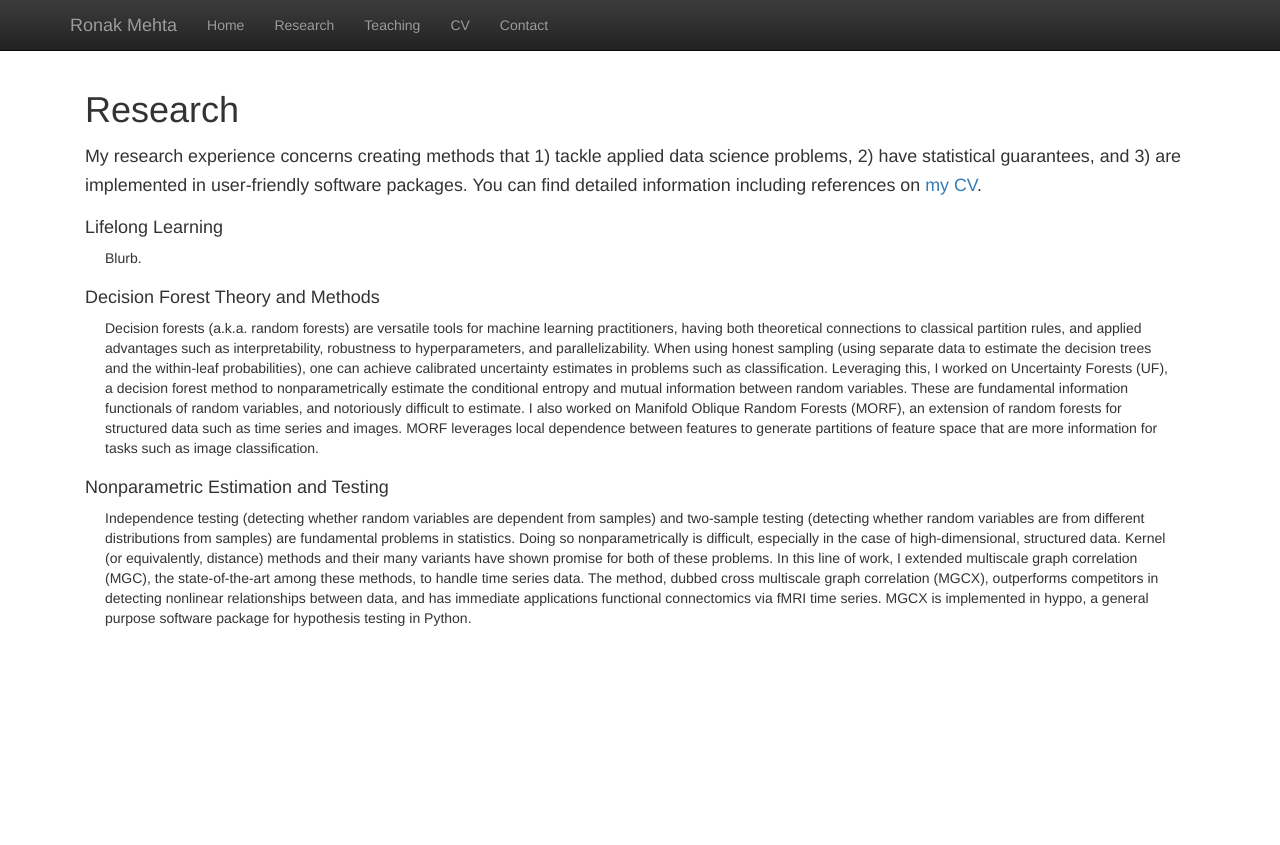
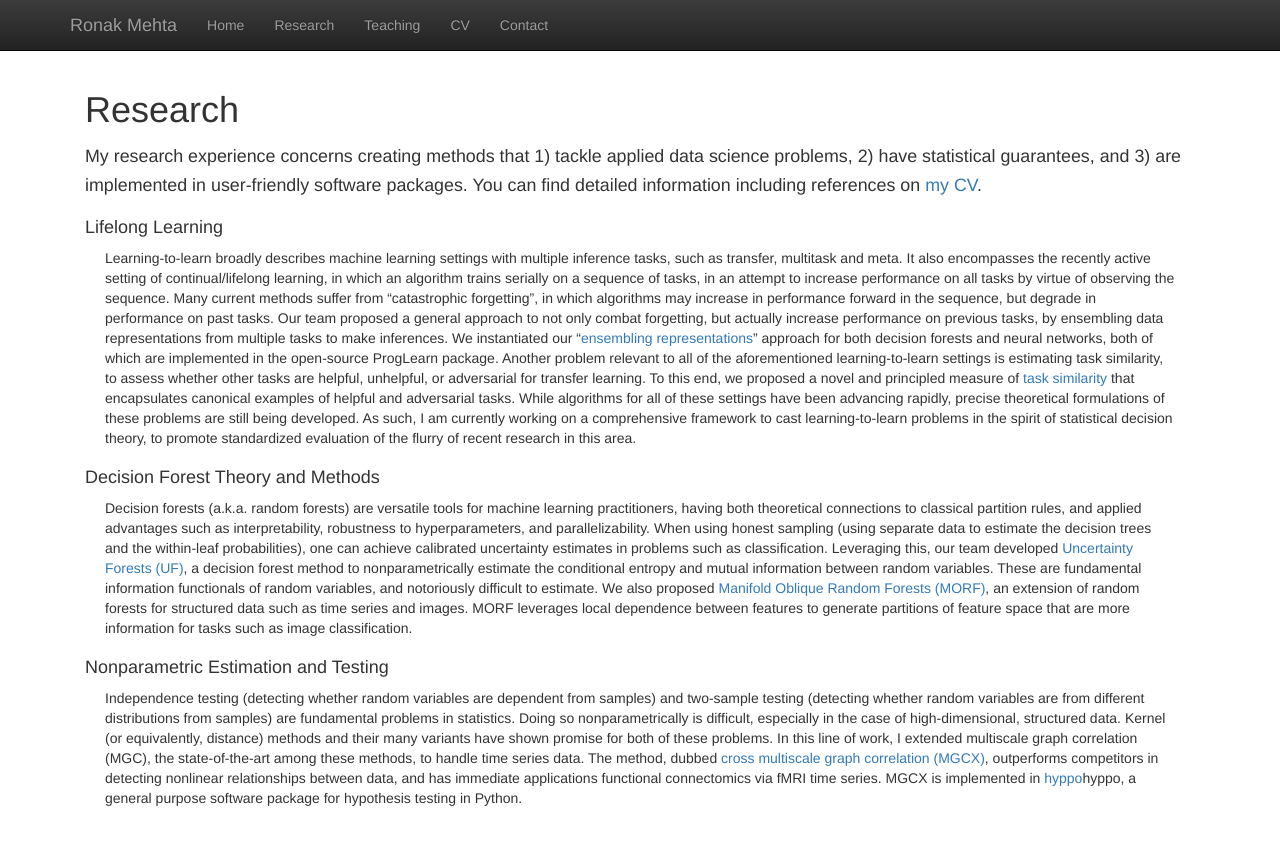
Before and after one commit to shreyap18/shreyap18.github.io, a Jekyll site: the page built from research.html, in a window 1280 px wide. Shown: the top 845 px of the page. Built offline with Jekyll 4.4.1, drawn with Linux system fonts in a browser that asks for light colours; nearby versions of some CDN libraries; library files that are not in the unit come from our copies.

Commit message:
Research blurbs complete. TODO: correct links.

```diff
--- a/research.html
+++ b/research.html
@@ -12,7 +12,23 @@ title: 'Research'
 
 <h4 style="margin-top:0">Lifelong Learning</h4>
 <p class="content" style="padding:0px;margin:0px 20px 0px;">
-  Blurb.
+  Learning-to-learn broadly describes machine learning settings with multiple inference tasks, such as transfer,
+  multitask and meta. It also encompasses the recently active setting of continual/lifelong learning, in which an
+  algorithm trains serially on a sequence of tasks, in an attempt to increase performance on all tasks by virtue of
+  observing the sequence. Many current methods suffer from “catastrophic forgetting”, in which algorithms may increase
+  in performance forward in the sequence, but degrade in performance on past tasks. Our team proposed a general approach
+  to not only combat forgetting, but actually increase performance on previous tasks, by ensembling data representations
+  from multiple tasks to make inferences. We instantiated our “<a href="http://www.stat.washington.edu/">ensembling
+    representations</a>” approach for both decision
+  forests and neural networks, both of which are implemented in the open-source ProgLearn package. Another problem
+  relevant to all of the aforementioned learning-to-learn settings is estimating task similarity, to assess whether
+  other tasks are helpful, unhelpful, or adversarial for transfer learning. To this end, we proposed a novel and
+  principled measure of <a href="http://www.stat.washington.edu/">task similarity</a> that encapsulates canonical
+  examples of helpful and adversarial tasks. While
+  algorithms for all of these settings have been advancing rapidly, precise theoretical formulations of these problems
+  are still being developed. As such, I am currently working on a comprehensive framework to cast learning-to-learn
+  problems in the spirit of statistical decision theory, to promote standardized evaluation of the flurry of recent
+  research in this area.
 </p>
 <br />
 
@@ -22,12 +38,14 @@ title: 'Research'
   theoretical connections to classical partition rules, and applied advantages such as interpretability, robustness to
   hyperparameters, and parallelizability. When using honest sampling (using separate data to estimate the decision trees
   and the within-leaf probabilities), one can achieve calibrated uncertainty estimates in problems such as
-  classification. Leveraging this, I worked on Uncertainty Forests (UF), a decision forest method to nonparametrically
-  estimate the conditional entropy and mutual information between random variables. These are fundamental information
-  functionals of random variables, and notoriously difficult to estimate. I also worked on Manifold Oblique Random
-  Forests (MORF), an extension of random forests for structured data such as time series and images. MORF leverages
-  local dependence between features to generate partitions of feature space that are more information for tasks such as
-  image classification.
+  classification. Leveraging this, our team developed <a href="http://www.stat.washington.edu/">Uncertainty Forests
+    (UF)</a>, a decision forest method to
+  nonparametrically estimate the conditional entropy and mutual information between random variables. These are
+  fundamental information functionals of random variables, and notoriously difficult to estimate. We also proposed
+  <a href="http://www.stat.washington.edu/">Manifold Oblique Random Forests (MORF)</a>, an extension of random forests
+  for structured data such as time series and
+  images. MORF leverages local dependence between features to generate partitions of feature space that are more
+  information for tasks such as image classification.
 </p>
 <br />
 
@@ -38,7 +56,9 @@ title: 'Research'
   so nonparametrically is difficult, especially in the case of high-dimensional, structured data. Kernel (or
   equivalently, distance) methods and their many variants have shown promise for both of these problems. In this line of
   work, I extended multiscale graph correlation (MGC), the state-of-the-art among these methods, to handle time series
-  data. The method, dubbed cross multiscale graph correlation (MGCX), outperforms competitors in detecting nonlinear
+  data. The method, dubbed <a href="http://www.stat.washington.edu/">cross multiscale graph correlation (MGCX)</a>,
+  outperforms competitors in detecting nonlinear
   relationships between data, and has immediate applications functional connectomics via fMRI time series. MGCX is
-  implemented in hyppo, a general purpose software package for hypothesis testing in Python.
+  implemented in <a href="http://www.stat.washington.edu/">hyppo</a>hyppo, a general purpose software package for
+  hypothesis testing in Python.
 </p>
```
